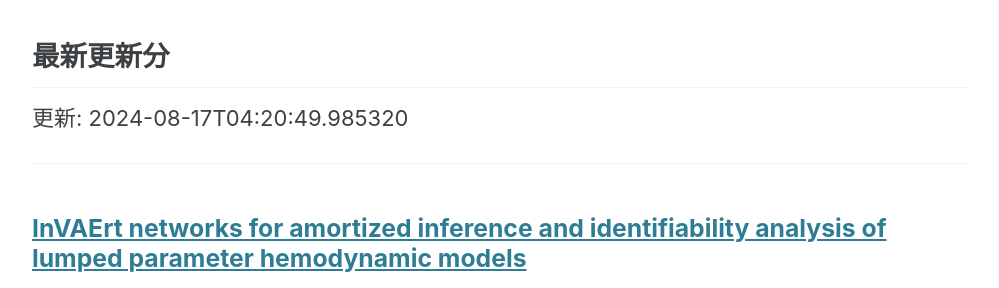
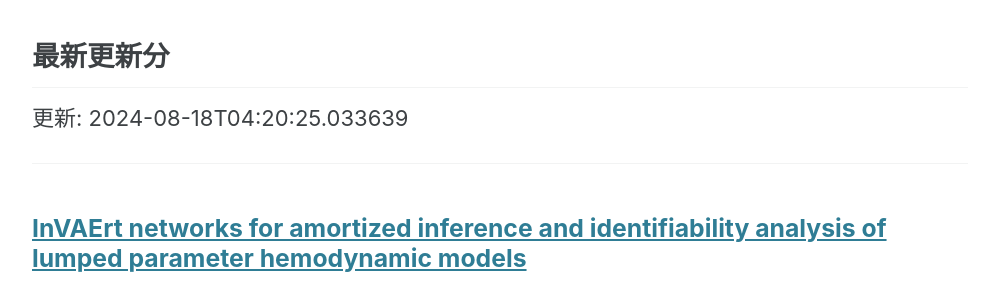
Before and after one commit to haruhisa-enomoto/arxiv-privacy-tech, a Jekyll site: the page built from index.md, in a window 1280 px wide and 900 px high, scrolled down 680 px. Shown: the part 155-443 px from the top of the window, without its empty margins (140-1139 px from the left). Built offline with Jekyll 4.4.1, drawn with Linux system fonts in a browser that asks for light colours; cached includes are drawn as plain includes.

Commit message:
:robot: Automate updates

```diff
--- a/index.md
+++ b/index.md
@@ -27,7 +27,7 @@ author_profile: false
 
 ## 最新更新分
 
-更新: 2024-08-17T04:20:49.985320
+更新: 2024-08-18T04:20:25.033639
 
 - - -
 
```
